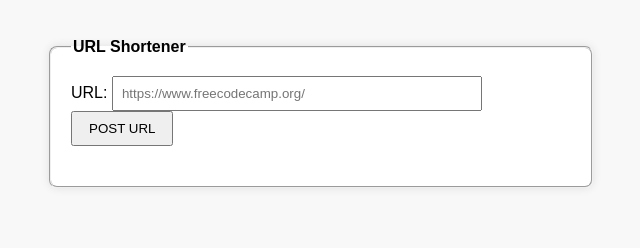
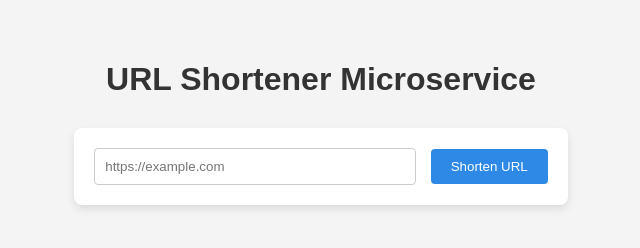
Before and after one commit to Srilekha-2005/urlshortener, a website: page views/index.html in a window 1280 px wide. Shown: the whole page, without its empty margins (319-959 px from the left). Drawn offline with Linux system fonts and the light colour scheme.

Commit message:
Initial working version of URL shortener microservice

```diff
--- a/public/style.css
+++ b/public/style.css
@@ -1,46 +1,52 @@
 body {
   font-family: Arial, sans-serif;
-  font-size: 16px;
-  color: #222;
-  background-color: #fff;
+  background-color: #f4f4f4;
+  margin: 0;
+  padding: 40px;
   text-align: center;
-  line-height: 1.4em;
 }
 
-main {
-  padding: 0;
-  margin-top: 40px;
+h1 {
+  font-size: 2rem;
+  margin-bottom: 30px;
+  color: #333;
 }
 
-h3 {
-  margin-top: 30px;
+form {
+  background: white;
+  padding: 20px;
+  border-radius: 8px;
+  display: inline-block;
+  box-shadow: 0 4px 8px rgba(0,0,0,0.1);
 }
 
+input[type="url"] {
+  padding: 10px;
+  width: 300px;
+  border: 1px solid #ccc;
+  border-radius: 4px;
+}
 
+input[type="submit"] {
+  padding: 10px 20px;
+  margin-left: 10px;
+  background-color: #2d89e5;
+  color: white;
+  border: none;
+  border-radius: 4px;
+  cursor: pointer;
+}
 
-.user-stories li {
-  margin-bottom: 1em;
+input[type="submit"]:hover {
+  background-color: #1b5faa;
+}
+
+#result {
+  margin-top: 30px;
+  font-size: 1rem;
+  color: #444;
 }
 
 a {
-  color: #2574a9;
+  color: #0074cc;
 }
-
-form {
-  margin: 10px auto;
-  padding: 20px;
-  max-width: 600px;
-}
-
-label {
-  margin-right: 10px;
-}
-
-input {
-  padding: 5px;
-}
-
-input[type='text'] {
-  width: 220px;
-  text-align: center;
-}
--- a/views/index.html
+++ b/views/index.html
@@ -1,45 +1,18 @@
 <!DOCTYPE html>
-<html>
+<html lang="en">
 <head>
+  <meta charset="UTF-8">
   <title>URL Shortener Microservice</title>
-    <style>
-      body {
-        font-family: Arial, sans-serif;
-        padding: 30px;
-        background-color: #f8f8f8;
-      }
-      fieldset {
-        width: 500px;
-        margin: auto;
-        background: #fff;
-        padding: 20px;
-        border-radius: 8px;
-        box-shadow: 0 0 10px rgba(0, 0, 0, 0.1);
-      }
-      input[type="url"] {
-        width: 70%;
-        padding: 8px;
-        margin-right: 10px;
-      }
-      input[type="submit"] {
-        padding: 8px 16px;
-      }
-      #result {
-        text-align: center;
-        margin-top: 20px;
-      }
-    </style>
+  <link rel="stylesheet" href="/public/style.css">
 </head>
 <body>
-    <fieldset>
-      <legend><strong>URL Shortener</strong></legend>
+  <h1>URL Shortener Microservice</h1>
   <form id="shorturl-form">
-        <label for="url">URL:</label>
-        <input id="url" type="url" name="url" placeholder="https://www.freecodecamp.org/" required>
-        <input type="submit" value="POST URL">
+    <input id="url" type="url" name="url" placeholder="https://example.com" required>
+    <input type="submit" value="Shorten URL">
   </form>
+
   <div id="result"></div>
-    </fieldset>
 
   <script>
     const form = document.getElementById('shorturl-form');
@@ -61,12 +34,12 @@
         resultDiv.innerHTML = `<p style="color:red;">Error: ${data.error}</p>`;
       } else {
         resultDiv.innerHTML = `
-            <p>✅ Original URL: <a href="${data.original_url}" target="_blank">${data.original_url}</a></p>
-            <p>🔗 Short URL: <a href="/api/shorturl/${data.short_url}" target="_blank">/api/shorturl/${data.short_url}</a></p>
+          <p><strong>Original URL:</strong> <a href="${data.original_url}" target="_blank">${data.original_url}</a></p>
+          <p><strong>Short URL:</strong> <a href="/api/shorturl/${data.short_url}" target="_blank">/api/shorturl/${data.short_url}</a></p>
         `;
       }
 
-        form.reset(); // Clear the form
+      form.reset();
     });
   </script>
 </body>
```
Also changed, not shown: index.js (+31 -46 lines). Lines whose indentation alone changed are shown as unchanged.
